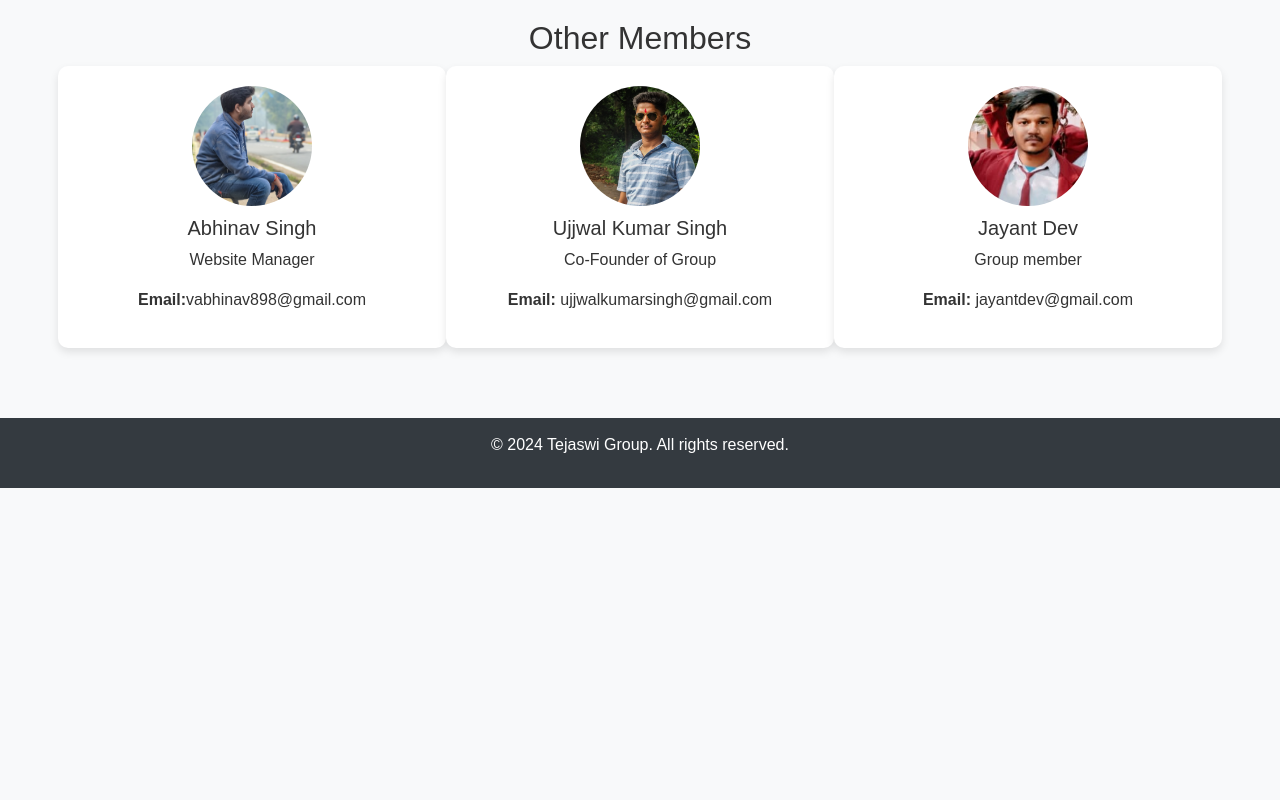
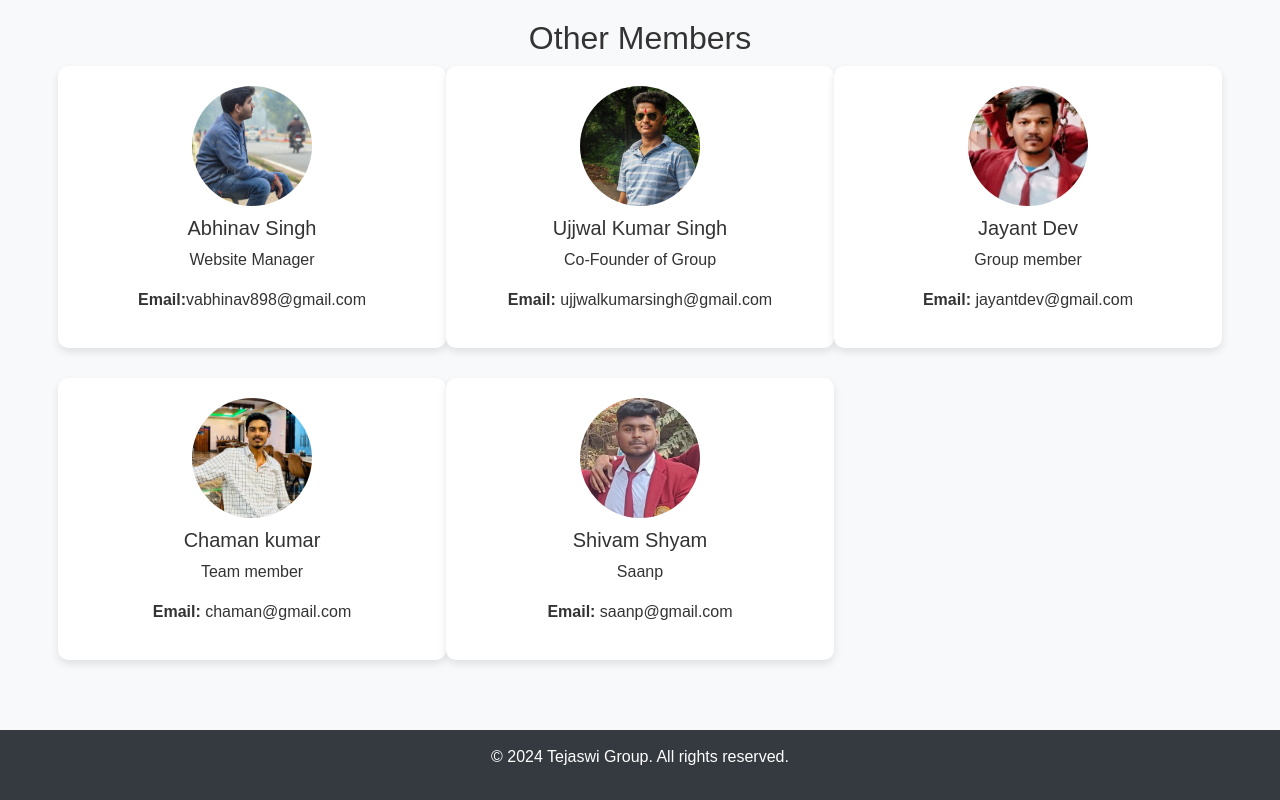
Before and after one commit to abhinav-973/tejaswi-website, a plain HTML site: page index.html in a window 1280 px wide. Shown: the part 785-1585 px from the top of the page. Before the commit the page ends 1273 px from the top, so only its background shows below. Drawn offline with nearby package versions, Linux system fonts and the light colour scheme.

Commit message:
added chaman shivam

```diff
--- a/index.html
+++ b/index.html
@@ -113,6 +113,18 @@
                 <p>Group member</p>
                 <p><strong>Email:</strong> jayantdev@gmail.com</p>
             </div>
+            <div class="col-md-4 text-center member-card">
+                <img src="image-copy-4.png" alt="Chaman Kumar">
+                <h5>Chaman kumar</h5>
+                <p>Team member</p>
+                <p><strong>Email:</strong> chaman@gmail.com</p>
+            </div>
+            <div class="col-md-4 text-center member-card">
+                <img src="shivam.png" alt="Shivam Shyam">
+                <h5>Shivam Shyam</h5>
+                <p>Saanp</p>
+                <p><strong>Email:</strong> saanp@gmail.com</p>
+            </div>
         </div>
     </section>
 
```
Also changed, not shown: image-copy-4.png (added), shivam.png (added).
